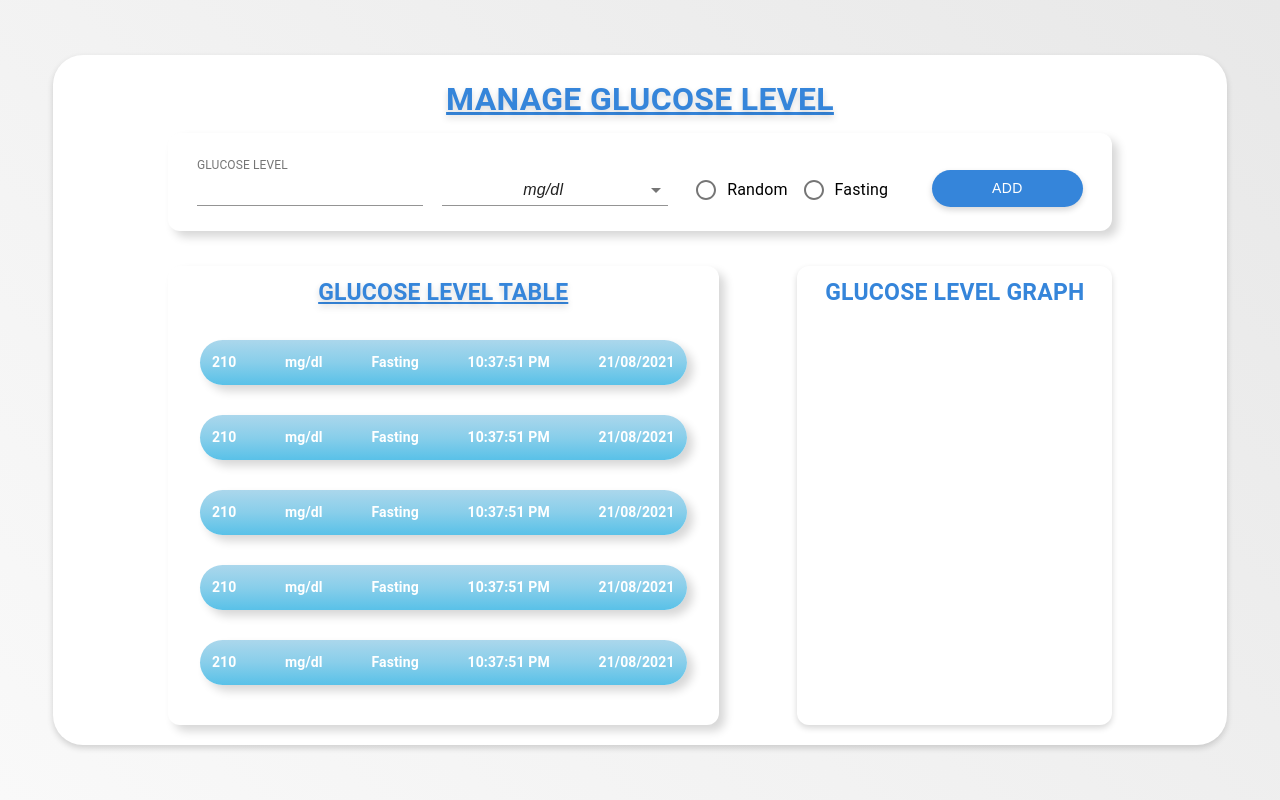
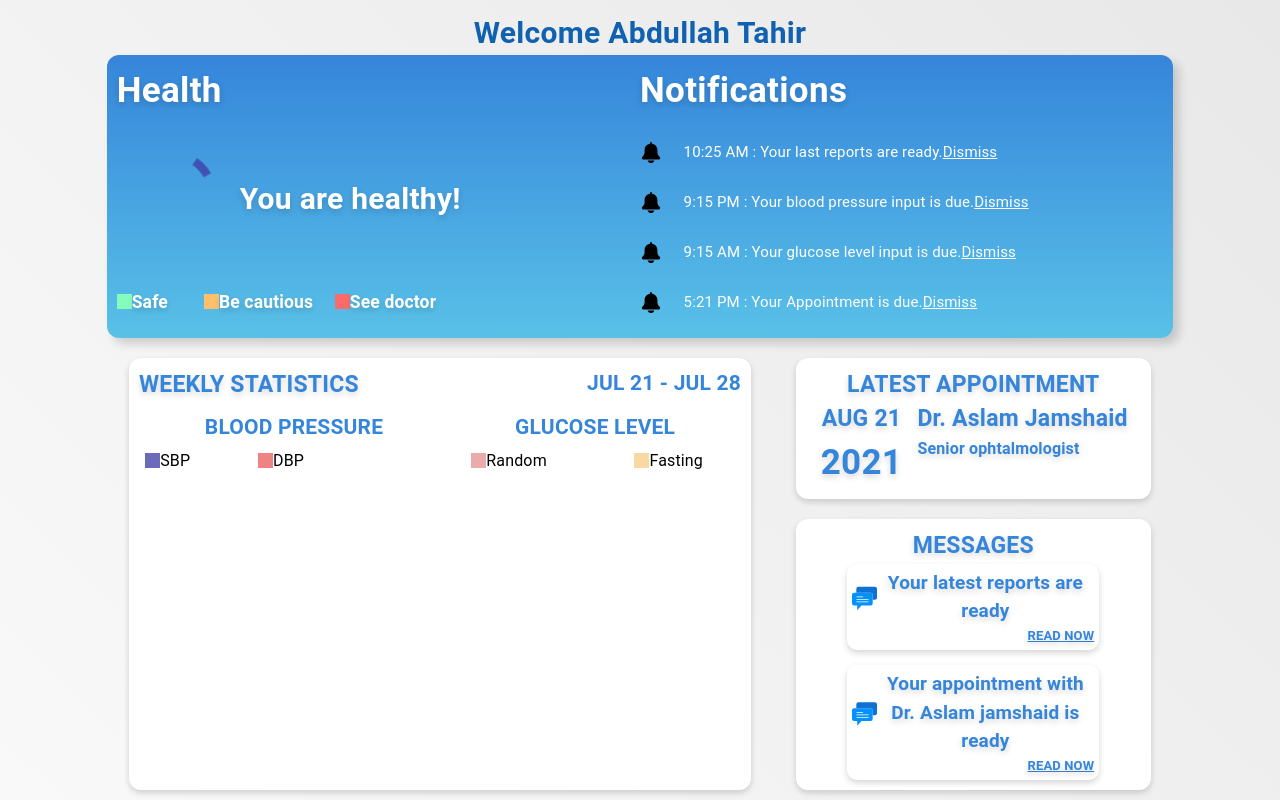
Before and after one commit to tahirabdullah234/iseenew, a React (Create React App) app: page / in a window 1280 px wide. Built offline with nearby package versions, Linux system fonts and the light colour scheme.

Commit message:
app.js updated

```diff
--- a/src/App.js
+++ b/src/App.js
@@ -6,11 +6,11 @@ import "./App.css";
 // import { DoctorRegistration } from "./components/docreg";
 // import { DoctorLogin } from "./components/doctorlogin";
 // import MainDrawer from "./components/drawer";
-// import { PatientDashboard } from "./components/PatientDashboard";
+import { PatientDashboard } from "./components/PatientDashboard";
 // import { ManageBP } from "./components/manageBloodPressure";
 // import ConsultDoctor from "./components/consultadoctor";
 // import { Header } from "./components/header";
-import { ManageGL } from "./components/manageGlucoseLevel";
+// import { ManageGL } from "./components/manageGlucoseLevel";
 // import { RetinaScan } from "./components/Retinascan";
 // import { UserSettings } from "./components/usersettings";
 // import { Reports } from "./components/reports";
@@ -18,7 +18,7 @@ import { ManageGL } from "./components/manageGlucoseLevel";
 function App() {
   return (
     <div>
-      <ManageGL />
+      <PatientDashboard />
     </div>
   );
 }
```
